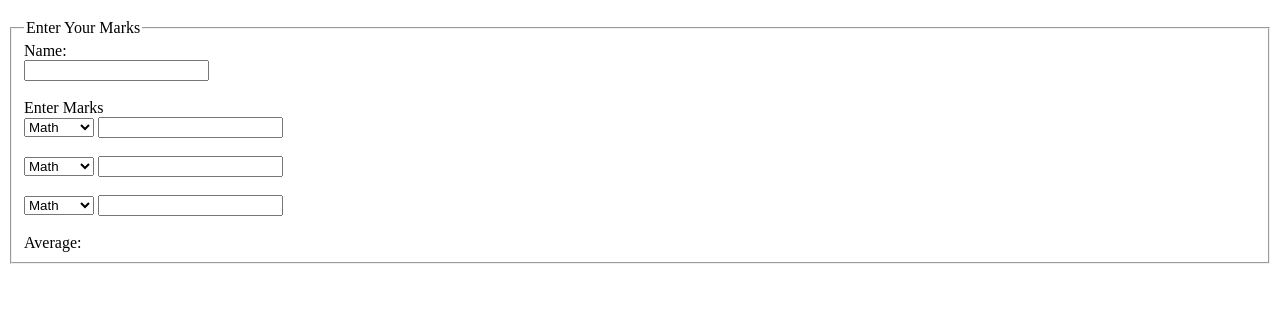
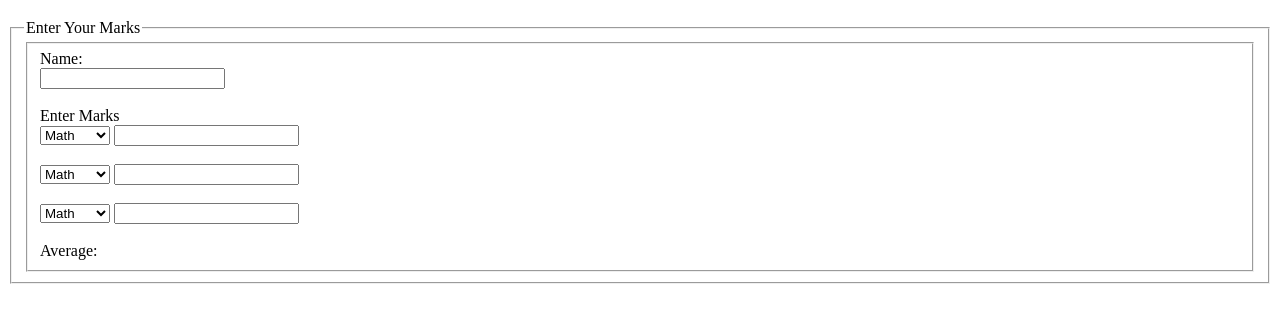
Before and after one commit to surt1yo/html, a plain HTML site: page html/html6/index2.html in a window 1280 px wide. Shown: the part 61-384 px from the top of the page. Drawn offline with Linux system fonts and the light colour scheme.

Commit message:
initial commit

```diff
--- a/html/html6/index2.html
+++ b/html/html6/index2.html
@@ -12,9 +12,19 @@
     </head>
     <body>
         <h1>Average Marks Calculator</h1>
-        <form>
+        <fieldset>
+
+                <legend>Enter Your Marks</legend>
+                <!--<form action="/action_page.php">
+Creates an HTML form.
+action="/action_page.php" specifies where the form data will be sent when submitted.
+oninput="..."
+The code inside oninput runs every time the user changes an input field in the form.
+This allows the result to update instantly without pressing a button.-->
+                 <form action="/action_page.php"
+			         oninput = "x.value=
+                     (parseInt(marks1.value)+parseInt(marks2.value)+parseInt(marks3.value))/3">
             <fieldset>
-                <legend>Enter Your Marks</legend>
                 <label for="name">Name:</label>
                 <br>
                 <input type="text" id="name" name="name" required>
@@ -52,6 +62,7 @@
 
 
                 Average: <output name="x" for="marks1 marks2 marks3"></output>
+                 </form>
             </fieldset>
-        </form>
+
     </body>
```
